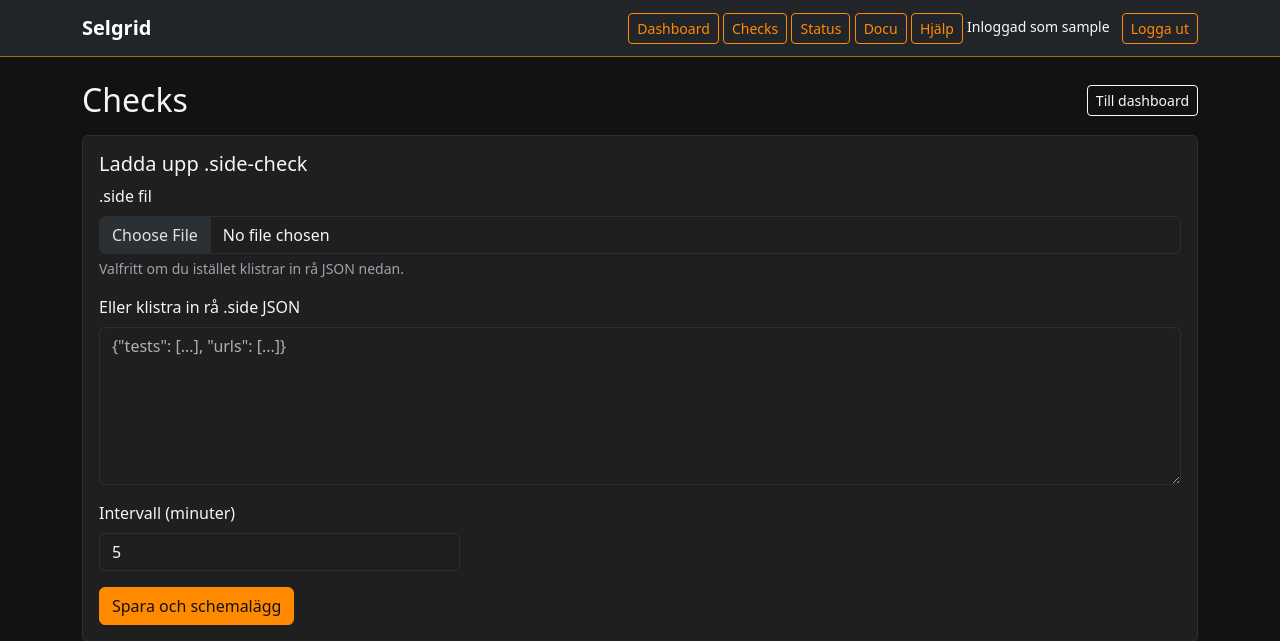
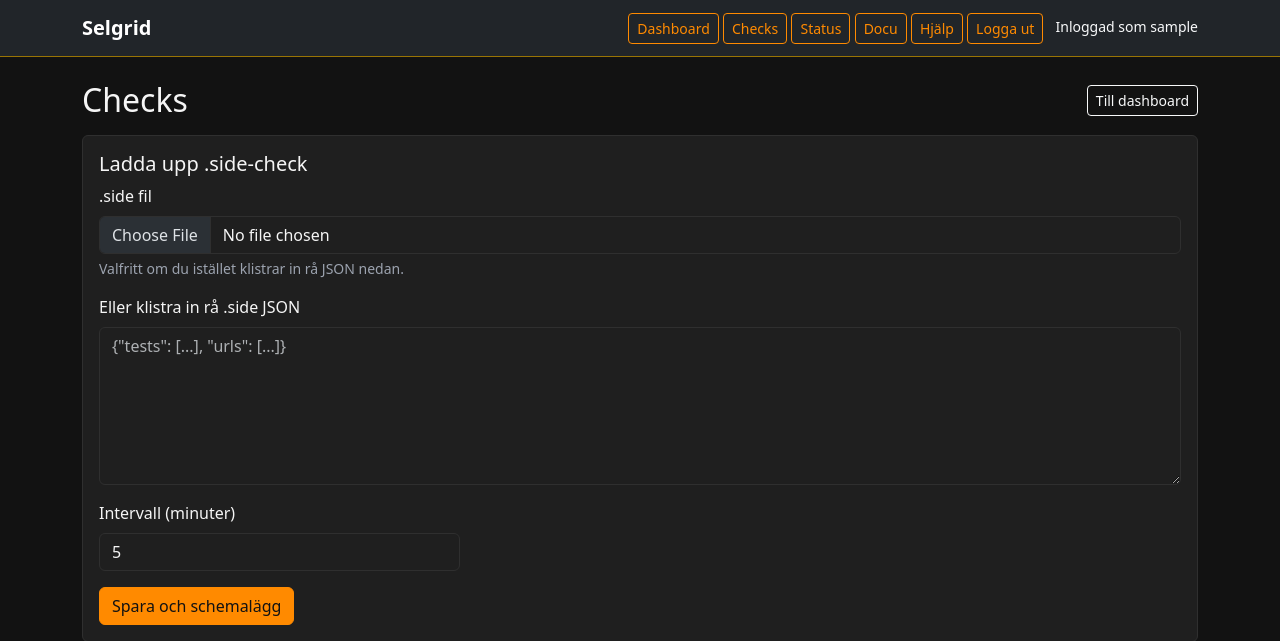
Before and after one commit to bjornwahman/selgrid, a Flask app: page /checks in a window 1280 px wide. Shown: the top 641 px of the page. Run offline with Flask 3, Linux system fonts and the light colour scheme; the visitor is signed in with stand-in values (Sample User, id 1); data that the repository does not hold is empty.

Commit message:
Adjust navbar order for admin status text

```diff
--- a/templates/base.html
+++ b/templates/base.html
@@ -86,8 +86,8 @@
             {% if current_user.username == 'admin' %}
               <a class="btn btn-outline-warning btn-sm" href="{{ url_for('admin_page') }}">Admin</a>
             {% endif %}
-            <span class="text-light small me-2">Inloggad som {{ current_user.username }}</span>
             <a class="btn btn-outline-warning btn-sm" href="{{ url_for('logout') }}">Logga ut</a>
+            <span class="text-light small ms-2">Inloggad som {{ current_user.username }}</span>
           {% else %}
             <a class="btn btn-outline-warning btn-sm" href="{{ url_for('help_page') }}">Hjälp</a>
             <a class="btn btn-outline-warning btn-sm" href="{{ url_for('login') }}">Logga in</a>
```
